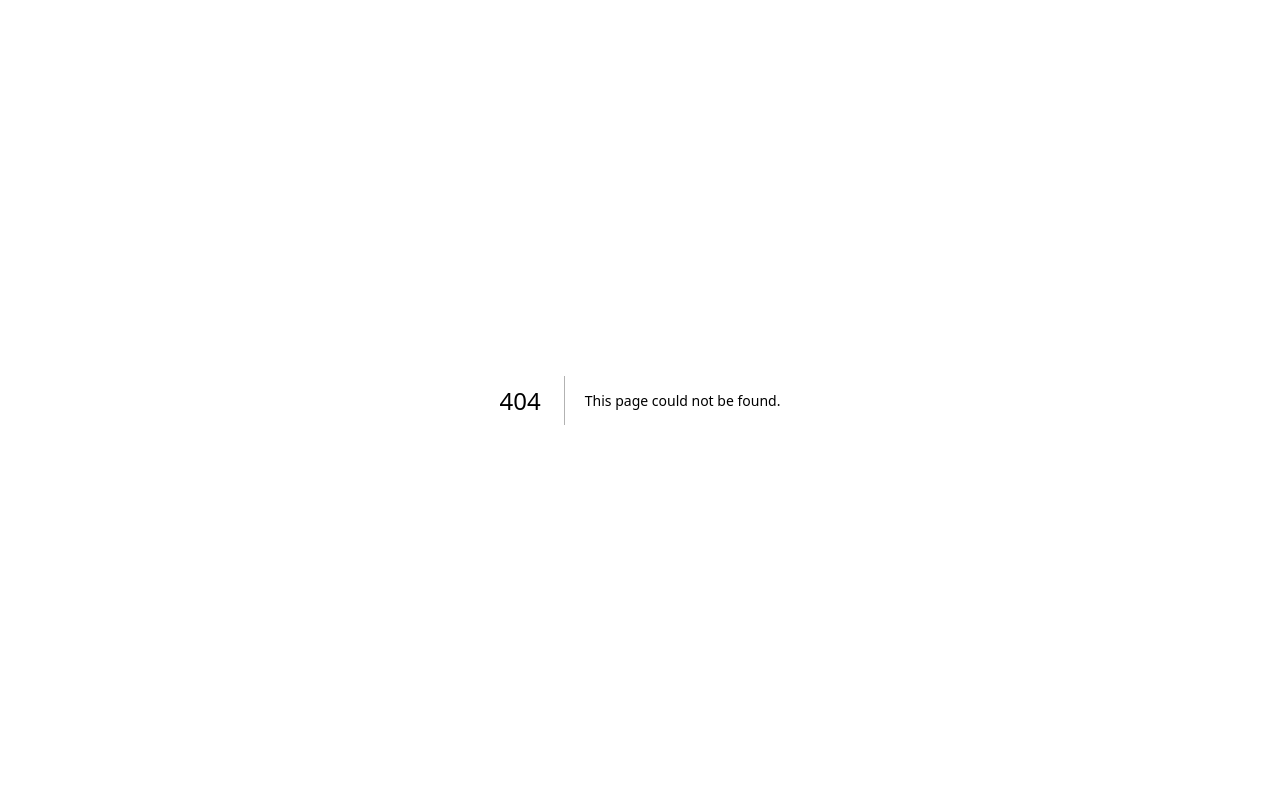
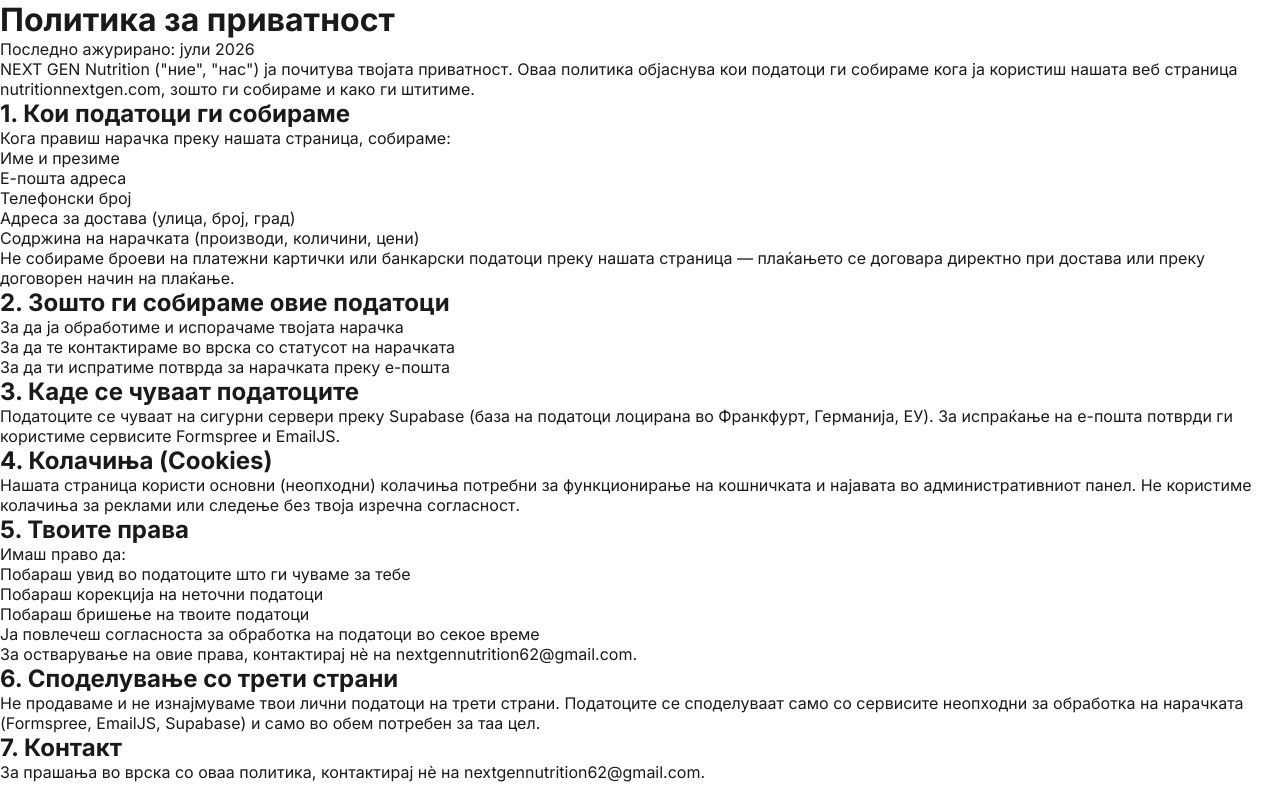
Before and after one commit to nextgennutrition62-cloud/nextgen-cms, a Next.js app: page /privacy in a window 1280 px wide. Before the commit this address had no page. Built offline with nearby package versions, Linux system fonts and the light colour scheme.

Commit message:
Create page.js

```diff
--- /dev/null
+++ b/app/privacy/page.js
@@ -0,0 +1,80 @@
+export const metadata = {
+  title: 'Политика за приватност',
+  description: 'Политика за приватност на NEXT GEN Nutrition — како ги собираме, користиме и чуваме твоите податоци.',
+};
+
+export default function PrivacyPolicy() {
+  return (
+    <div className="legal-page">
+      <h1>Политика за приватност</h1>
+      <p className="legal-updated">Последно ажурирано: јули 2026</p>
+
+      <p>
+        NEXT GEN Nutrition (&quot;ние&quot;, &quot;нас&quot;) ја почитува твojaта приватност. Оваа политика
+        објаснува кои податоци ги собираме кога ја користиш нашата веб страница
+        nutritionnextgen.com, зошто ги собираме и како ги штитиме.
+      </p>
+
+      <h2>1. Кои податоци ги собираме</h2>
+      <p>Кога правиш нарачка преку нашата страница, собираме:</p>
+      <ul>
+        <li>Име и презиме</li>
+        <li>Е-пошта адреса</li>
+        <li>Телефонски број</li>
+        <li>Адреса за достава (улица, број, град)</li>
+        <li>Содржина на нарачката (производи, количини, цени)</li>
+      </ul>
+      <p>
+        Не собираме броеви на платежни картички или банкарски податоци преку нашата
+        страница — плаќањето се договара директно при достава или преку договорен начин на плаќање.
+      </p>
+
+      <h2>2. Зошто ги собираме овие податоци</h2>
+      <ul>
+        <li>За да ја обработиме и испорачаме твojaта нарачка</li>
+        <li>За да те контактираме во врска со статусот на нарачката</li>
+        <li>За да ти испратиме потврда за нарачката преку е-пошта</li>
+      </ul>
+
+      <h2>3. Каде се чуваат податоците</h2>
+      <p>
+        Податоците се чуваат на сигурни сервери преку Supabase (база на податоци лоцирана
+        во Франкфурт, Германија, ЕУ). За испраќање на е-пошта потврди ги користиме
+        сервисите Formspree и EmailJS.
+      </p>
+
+      <h2>4. Колачиња (Cookies)</h2>
+      <p>
+        Нашата страница користи основни (неопходни) колачиња потребни за функционирање на
+        кошничката и најавата во административниот панел. Не користиме колачиња за
+        реклами или следење без твoja изречна согласност.
+      </p>
+
+      <h2>5. Твoите права</h2>
+      <p>Имаш право да:</p>
+      <ul>
+        <li>Побараш увид во податоците што ги чуваме за тебе</li>
+        <li>Побараш корекција на неточни податоци</li>
+        <li>Побараш бришење на твoите податоци</li>
+        <li>Ја повлечеш согласноста за обработка на податоци во секое време</li>
+      </ul>
+      <p>
+        За остварување на овие права, контактирај нè на{' '}
+        <a href="mailto:nextgennutrition62@gmail.com">nextgennutrition62@gmail.com</a>.
+      </p>
+
+      <h2>6. Споделување со трети страни</h2>
+      <p>
+        Не продаваме и не изнајмуваме твои лични податоци на трети страни. Податоците се
+        споделуваат само со сервисите неопходни за обработка на нарачката (Formspree,
+        EmailJS, Supabase) и само во обем потребен за таа цел.
+      </p>
+
+      <h2>7. Контакт</h2>
+      <p>
+        За прашања во врска со оваа политика, контактирај нè на{' '}
+        <a href="mailto:nextgennutrition62@gmail.com">nextgennutrition62@gmail.com</a>.
+      </p>
+    </div>
+  );
+}
```
